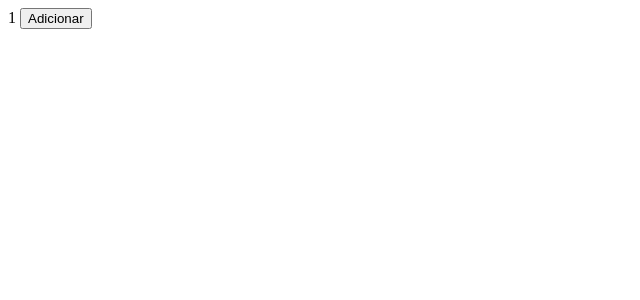
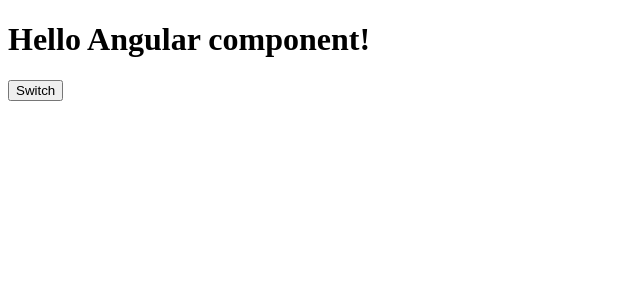
Before and after one commit to teilorbarcelos/angular-first-class, an Angular app: page / in a window 1280 px wide. Shown: the top 300 px of the page, without its empty margins (0-640 px from the left). Built offline with nearby package versions, Linux system fonts and the light colour scheme.

Commit message:
life cicles

```diff
--- a/src/app/app.component.ts
+++ b/src/app/app.component.ts
@@ -11,8 +11,8 @@
 @Component({
   selector: 'app-root',
   template: `
-    {{ valor }}
-    <button (click)="adicionar()">Adicionar</button>
+    <app-title *ngIf="!destroyed"></app-title>
+    <button (click)="destroy()">Switch</button>
     <router-outlet></router-outlet>
   `,
 })
@@ -24,17 +24,18 @@
     AfterContentChecked,
     AfterViewInit,
     AfterViewChecked {
-  public valor: number = 1
+  public destroyed: boolean = false
 
   constructor() {}
-
-  public adicionar(): number {
-    return (this.valor += 1)
-  }
 
   ngOnInit(): void {
     console.log('ngOnInit')
   }
+
+  public destroy() {
+    this.destroyed = !this.destroyed
+  }
+
   ngDoCheck(): void {
     console.log('ngDoCheck')
   }
--- a/src/app/title/title.component.ts
+++ b/src/app/title/title.component.ts
@@ -1,18 +1,24 @@
-import { Component, Input, OnChanges, OnInit } from '@angular/core'
+import { Component, Input, OnChanges, OnDestroy, OnInit } from '@angular/core'
 
 @Component({
   selector: 'app-title',
   templateUrl: './title.component.html',
   styleUrls: ['./title.component.scss'],
 })
-export class TitleComponent implements OnInit, OnChanges {
+export class TitleComponent implements OnInit, OnChanges, OnDestroy {
   @Input() public title: string = 'Hello Angular component!'
 
   constructor() {}
 
-  ngOnInit(): void {}
+  ngOnInit(): void {
+    console.log('app-title iniciado')
+  }
 
   ngOnChanges(): void {
     console.log('título alterado')
   }
+
+  ngOnDestroy(): void {
+    console.log('app-title destruido')
+  }
 }
```
